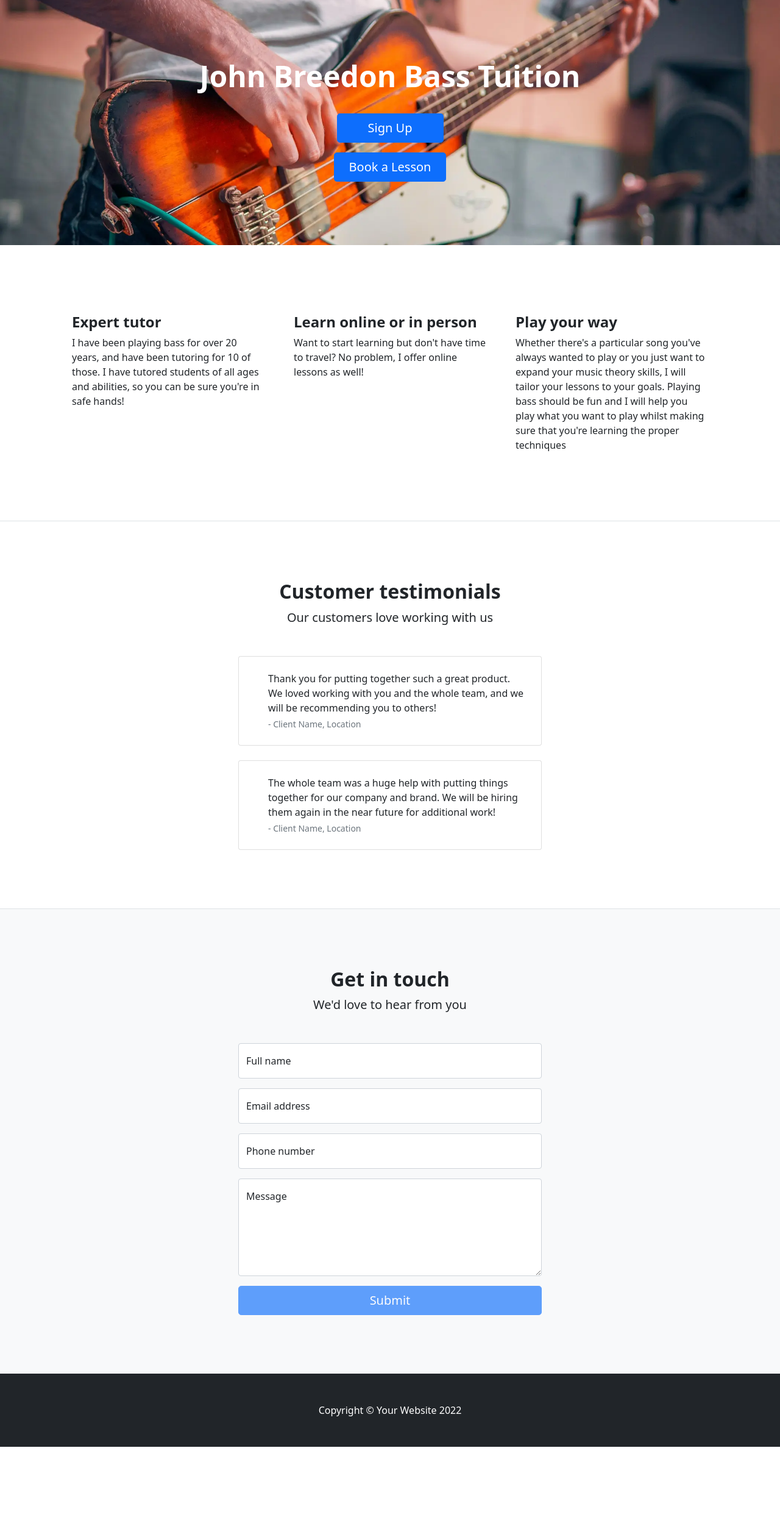
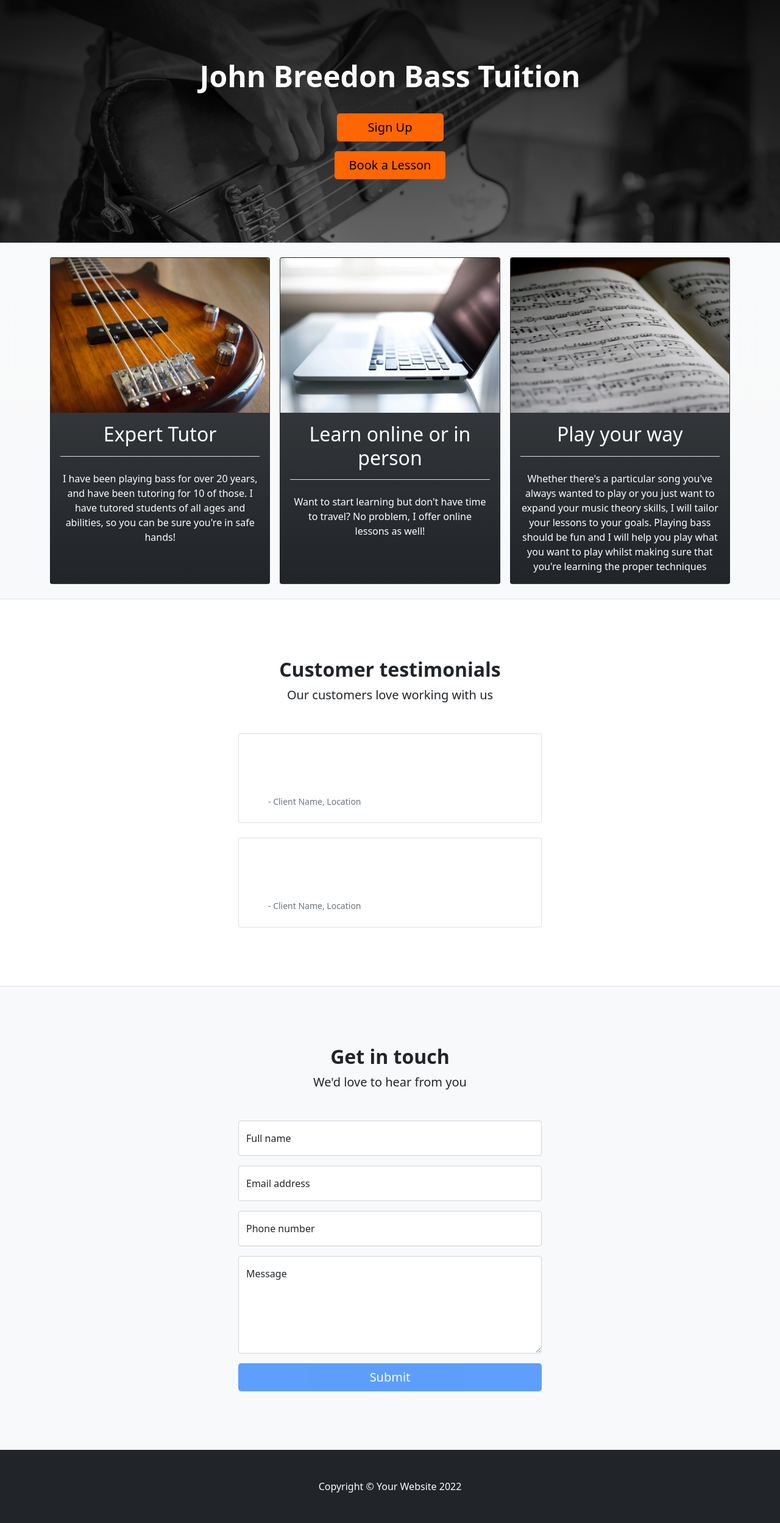
Before and after one commit to adamhatton/john-breedon-bass-tuition-pp4, a Django app: page / in a window 1280 px wide. Shown: the part 56-2554 px from the top of the page at 61% size. Before the commit the page ends 2429 px from the top, so only its background shows below. Run offline with Django 3.2, Linux system fonts and the light colour scheme.

Commit message:
Add images and colour styling to index.html template

```diff
--- a/static/css/style.css
+++ b/static/css/style.css
@@ -1,7 +1,23 @@
+/*------------------------------------- General Styling */
 html {
     height: 100%;
 }
 
+
+/*------------------------------------- Home Page Styling */
 .btn {
     min-width: 175px;
+    color: #000;
+    background-color: #ff6600;
+    border: #ff6600;
 }
+
+.btn:hover {
+    background-color: #db610f;
+    border-color: #db610f;
+    color: #fff;
+}
+
+.card-body {
+    color: #fff;
+}
--- a/templates/base.html
+++ b/templates/base.html
@@ -21,7 +21,7 @@
     <!-- Style tag used in head to overcome issue of serving a background image from Cloudinary -->
     <style>
         #home-header {
-            background: black url('{% static "images/person-playing-bass-guitar.webp" %}') center center / cover no-repeat;
+            background: linear-gradient(to bottom, rgba(0,0,0,.85), rgba(0,0,0,.5)), url('{% static "images/person-playing-bass-guitar.webp" %}') center center / cover no-repeat;
         }
     </style>
     <title>John Breedon Bass Tuition</title>
--- a/templates/index.html
+++ b/templates/index.html
@@ -1,4 +1,5 @@
 {% extends 'base.html' %}
+{% load static %}
 
 {% block content %}
 
@@ -7,36 +8,59 @@
     <div class="container px-5">
         <div class="row gx-5 justify-content-center">
             <div class="col text-center my-5">
-                    <h1 class="display-5 fw-bolder text-white mb-4">John Breedon Bass Tuition</h1>
-                    <div class="d-flex flex-column align-items-center">
-                        <a class="btn btn-primary btn-lg px-4 my-2" href="#features">Sign Up</a>
-                        <a class="btn btn-primary btn-lg px-4 my-2" href="#!">Book a Lesson</a>
-                    </div>
+                <h1 class="display-5 fw-bolder text-white mb-4">John Breedon Bass Tuition</h1>
+                <div class="d-flex flex-column align-items-center">
+                    <a class="btn btn-lg px-4 my-2" href="#features">Sign Up</a>
+                    <a class="btn btn-lg px-4 my-2" href="#!">Book a Lesson</a>
+                </div>
             </div>
         </div>
     </div>
 </header>
-<!-- Features section-->
-<section class="py-5 border-bottom" id="features">
-    <div class="container px-5 my-5">
-        <div class="row gx-5">
-            <div class="col-lg-4 mb-5 mb-lg-0">
-                <div class="feature bg-primary bg-gradient text-white rounded-3 mb-3"><i class="bi bi-collection"></i>
+
+<!-- Key information section-->
+<section class="border-bottom py-4 bg-light bg-gradient">
+    <div class="container">
+        <div class="row row-cols-1 row-cols-md-2 row-cols-lg-3 gx-lg-3 gy-4 gy-lg-0">
+            <div class="col">
+                <div class="card h-100 text-center bg-dark bg-gradient">
+                    <img src="{% static 'images/bass-guitar.webp' %}" class="card-img-top"
+                        alt="The body of a bass guitar">
+                    <div class="card-body">
+                        <h2 class="card-title border-bottom pb-3">Expert Tutor</h2>
+                        <p class="card-text mt-4">I have been playing bass for over 20 years, and have been tutoring for 10
+                            of those.
+                            I have tutored students of all ages and abilities, so you can be sure you're in safe hands!
+                        </p>
+                    </div>
                 </div>
-                <h2 class="h4 fw-bolder">Expert tutor</h2>
-                <p>I have been playing bass for over 20 years, and have been tutoring for 10 of those. I have tutored students of all ages and abilities, so you can be sure you're in safe hands!</p>
             </div>
-            <div class="col-lg-4 mb-5 mb-lg-0">
-                <div class="feature bg-primary bg-gradient text-white rounded-3 mb-3"><i class="bi bi-building"></i>
+            <div class="col">
+                <div class="card h-100 text-center bg-dark bg-gradient">
+                    <img src="{% static 'images/open-laptop.webp' %}" class="card-img-top"
+                        alt="An open laptop on a desk">
+                    <div class="card-body">
+                        <h2 class="card-title border-bottom pb-3">Learn online or in person</h2>
+                        <p class="card-text mt-4">Want to start learning but don't have time to travel? No problem, I offer
+                            online lessons as well!</p>
+                    </div>
                 </div>
-                <h2 class="h4 fw-bolder">Learn online or in person</h2>
-                <p>Want to start learning but don't have time to travel? No problem, I offer online lessons as well!</p>
             </div>
-            <div class="col-lg-4">
-                <div class="feature bg-primary bg-gradient text-white rounded-3 mb-3"><i class="bi bi-toggles2"></i>
+            <div class="col">
+                <div class="card h-100 text-center bg-dark bg-gradient">
+                    <img src="{% static 'images/sheet-music.webp' %}" class="card-img-top"
+                        alt="A close up image of some sheet music">
+                    <div class="card-body">
+                        <h2 class="card-title border-bottom pb-3">Play your way</h2>
+                        <p class="card-text mt-4">Whether there's a particular song you've always wanted to play or you just
+                            want to
+                            expand your music theory skills, I will tailor your lessons to your goals. Playing bass
+                            should be
+                            fun and I will help you play what you want to play whilst making sure that you're learning
+                            the
+                            proper techniques</p>
+                    </div>
                 </div>
-                <h2 class="h4 fw-bolder">Play your way</h2>
-                <p>Whether there's a particular song you've always wanted to play or you just want to expand your music theory skills, I will tailor your lessons to your goals. Playing bass should be fun and I will help you play what you want to play whilst making sure that you're learning the proper techniques</p>
             </div>
         </div>
     </div>
```
Also changed, not shown: static/images/bass-guitar.webp (added), static/images/open-laptop.webp (added), static/images/person-playing-bass-guitar.webp, static/images/sheet-music.webp (added).
